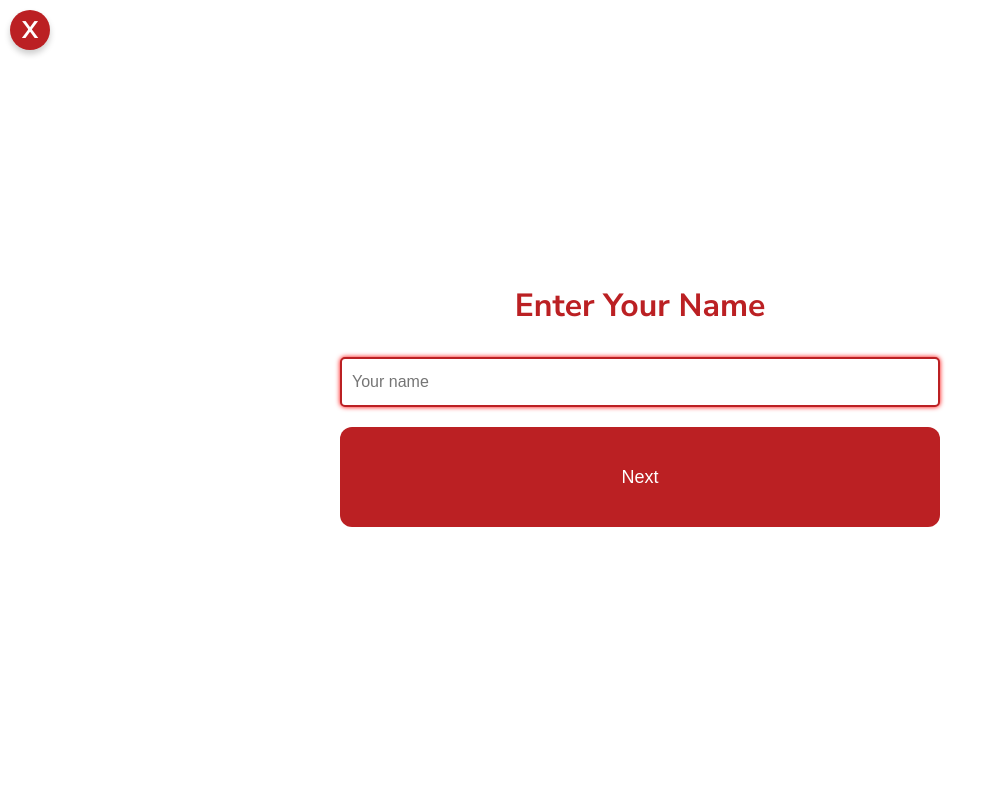
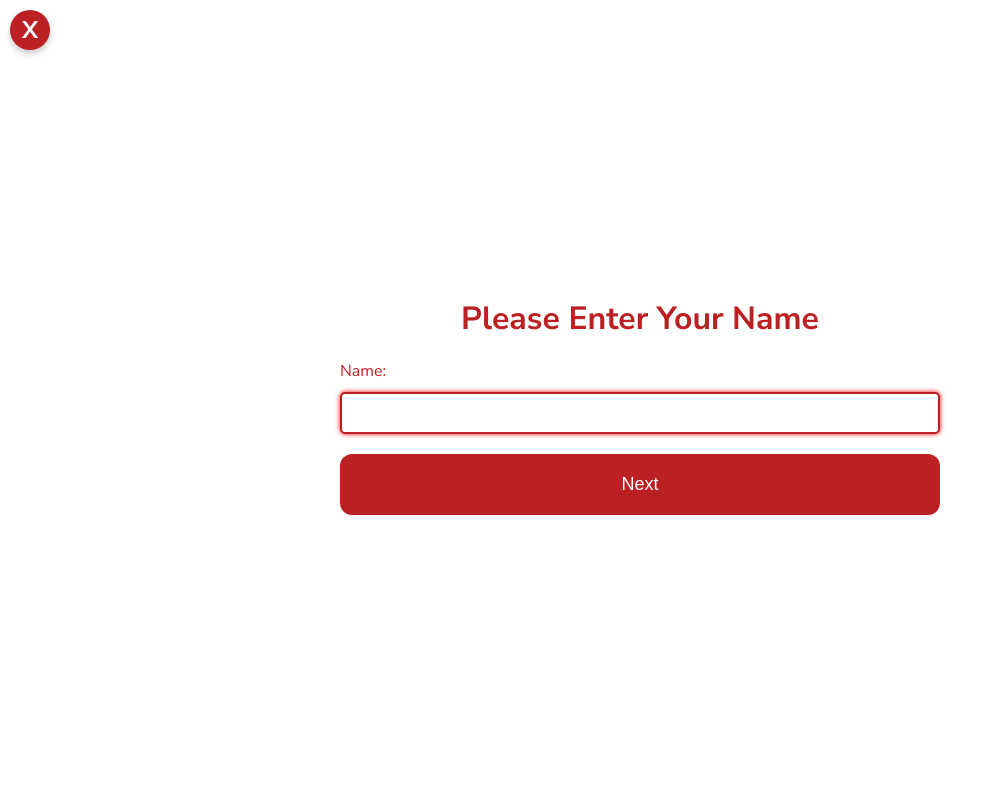
Before and after one commit to brockton-school/bps_sign-in-out, a Flask app: template templates/name.html in a window 1280 px wide. Shown: the whole page, without its empty margins (0-999 px from the left). Run offline with Flask 3, Linux system fonts and the light colour scheme; the template is opened without the code that fills it: most values are stand-ins (such as "Sample title", 1, 10 or a date in 2020).

Commit message:
autocomplete API and ui setup

```diff
--- a/docker-compose.yml
+++ b/docker-compose.yml
@@ -11,3 +11,4 @@ services:
     volumes:
       - ${LOCAL_GOOGLE_CREDENTIALS_PATH}:${GOOGLE_CREDENTIALS_PATH}
       - ./grades.csv:/app/grades.csv  # Mount the CSV file inside the container
+      - ./env:/app/env  # Mount the CSV files into the container
--- /dev/null
+++ b/static/autocomplete.js
@@ -0,0 +1,30 @@
+function fetchSuggestions(userType, grade) {
+    const input = document.getElementById('name-input').value;
+    const list = document.getElementById('autocomplete-list');
+
+    // Clear any existing suggestions
+    list.innerHTML = '';
+
+    if (input.length < 2) {
+        return;  // Start suggesting only when input has more than 2 characters
+    }
+
+    // Fetch suggestions from the server
+    fetch(`/autocomplete?query=${input}&user_type=${userType}&grade=${grade}`)
+        .then(response => response.json())
+        .then(data => {
+            data.forEach(item => {
+                const suggestionItem = document.createElement('div');
+                suggestionItem.innerHTML = item;
+                suggestionItem.classList.add('autocomplete-item');
+
+                // When clicking on a suggestion, fill the input
+                suggestionItem.addEventListener('click', function () {
+                    document.getElementById('name-input').value = item;
+                    list.innerHTML = '';  // Clear suggestions after selecting
+                });
+
+                list.appendChild(suggestionItem);
+            });
+        });
+}
--- a/static/styles.css
+++ b/static/styles.css
@@ -145,3 +145,34 @@ input[type="text"]:focus {
     padding: 10px;
     box-sizing: border-box;
 }
+
+/* Styles for Autocomplete */
+.autocomplete-items {
+    position: absolute;
+    border: 1px solid #d4d4d4;
+    border-bottom: none;
+    border-top: none;
+    z-index: 99;
+    /* Position the autocomplete items to be below the input field */
+    top: 100%;
+    left: 0;
+    right: 0;
+}
+
+.autocomplete-item {
+    padding: 10px;
+    cursor: pointer;
+    background-color: #fff;
+    border-bottom: 1px solid #d4d4d4;
+}
+
+/* When hovering over an item */
+.autocomplete-item:hover {
+    background-color: #e9e9e9;
+}
+
+/* When an item is selected */
+.autocomplete-item.active {
+    background-color: #1e90ff;
+    color: #fff;
+}
--- a/templates/name.html
+++ b/templates/name.html
@@ -8,6 +8,7 @@
     <!-- Link to external stylesheet -->
     <link href="https://fonts.googleapis.com/css2?family=Nunito+Sans:wght@400;600;700&display=swap" rel="stylesheet">
     <link rel="stylesheet" href="{{ url_for('static', filename='styles.css') }}">
+    <script src="{{ url_for('static', filename='autocomplete.js') }}"></script>  <!-- Add JS file for autocomplete -->
 
     <!-- Make text field focused by default -->
     <script>
@@ -20,12 +21,18 @@
     <!-- "X" Reset Button -->
     <a href="/" class="reset-btn">X</a>
 
-    <h1>Enter Your Name</h1>
+    <h1>Please Enter Your Name</h1>
     <form action="/signinout" method="POST">
         <input type="hidden" name="user_type" value="{{ user_type }}">
-        <input type="hidden" name="grade" value="{{ grade }}">  <!-- Add the grade field if applicable -->
-        <input type="text" id="name-input" name="name" placeholder="Your name" style="width:100%; height:50px;" required>
-        <button type="submit" style="width:100%; height:100px;">Next</button>
+        {% if grade %}
+        <input type="hidden" name="grade" value="{{ grade }}">
+        {% endif %}
+
+        <label for="name">Name:</label>
+        <input type="text" id="name-input" name="name" required oninput="fetchSuggestions('{{ user_type }}', '{{ grade|default('') }}')">
+        <div id="autocomplete-list" class="autocomplete-items"></div>
+
+        <button type="submit">Next</button>
     </form>
 </body>
 </html>
```
Also changed, not shown: routes.py (+31 -0 lines).
